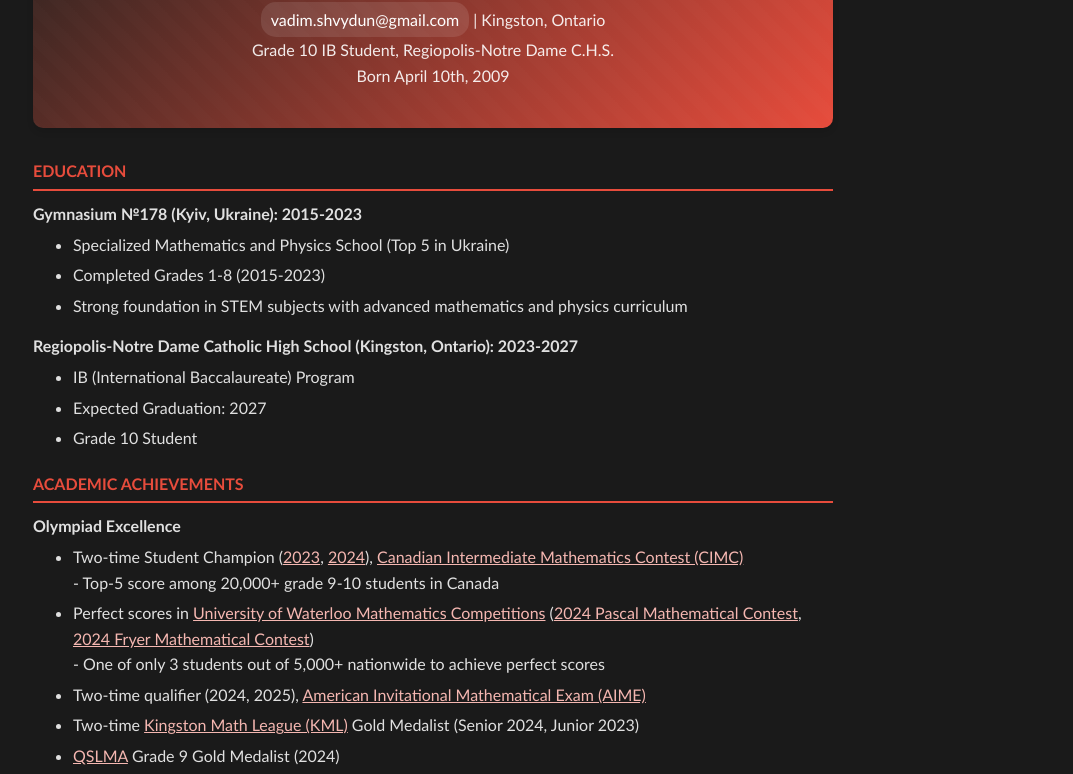
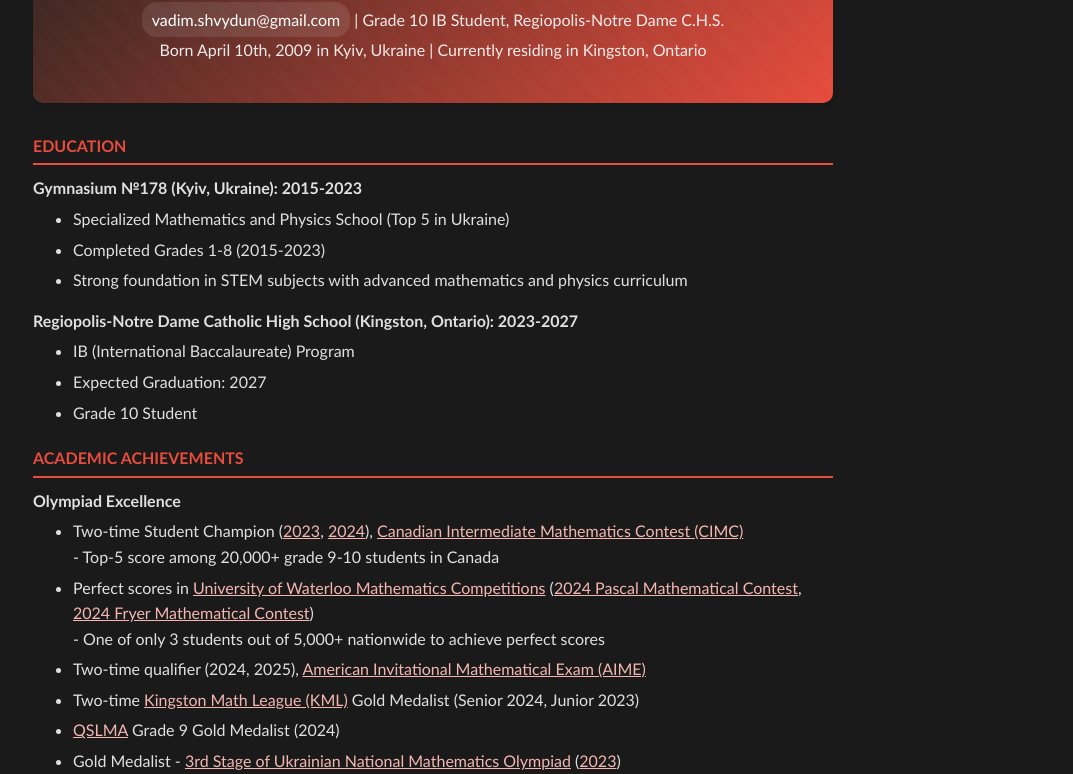
Before and after one commit to Blanwhit/CV, a plain HTML site: page index.html in a window 1280 px wide. Shown: the part 166-940 px from the top of the page, without its empty margins (207-1280 px from the left). Drawn offline with Linux system fonts and the light colour scheme.

Commit message:
Change header layout

```diff
--- a/index.html
+++ b/index.html
@@ -34,9 +34,9 @@
     <div class="header-container">
         <div class="name">Vadym Shvydun</div>
         <div class="contact">
-            <a href="mailto:vadim.shvydun@gmail.com">vadim.shvydun@gmail.com</a> | Kingston, Ontario<br>
-            Grade 10 IB Student, Regiopolis-Notre Dame C.H.S. <br>
-            Born April 10th, 2009
+            <a href="mailto:vadim.shvydun@gmail.com">vadim.shvydun@gmail.com</a> | Grade 10 IB Student, Regiopolis-Notre
+            Dame C.H.S.<br>
+            Born April 10th, 2009 in Kyiv, Ukraine | Currently residing in Kingston, Ontario
         </div>
     </div>
 
```
